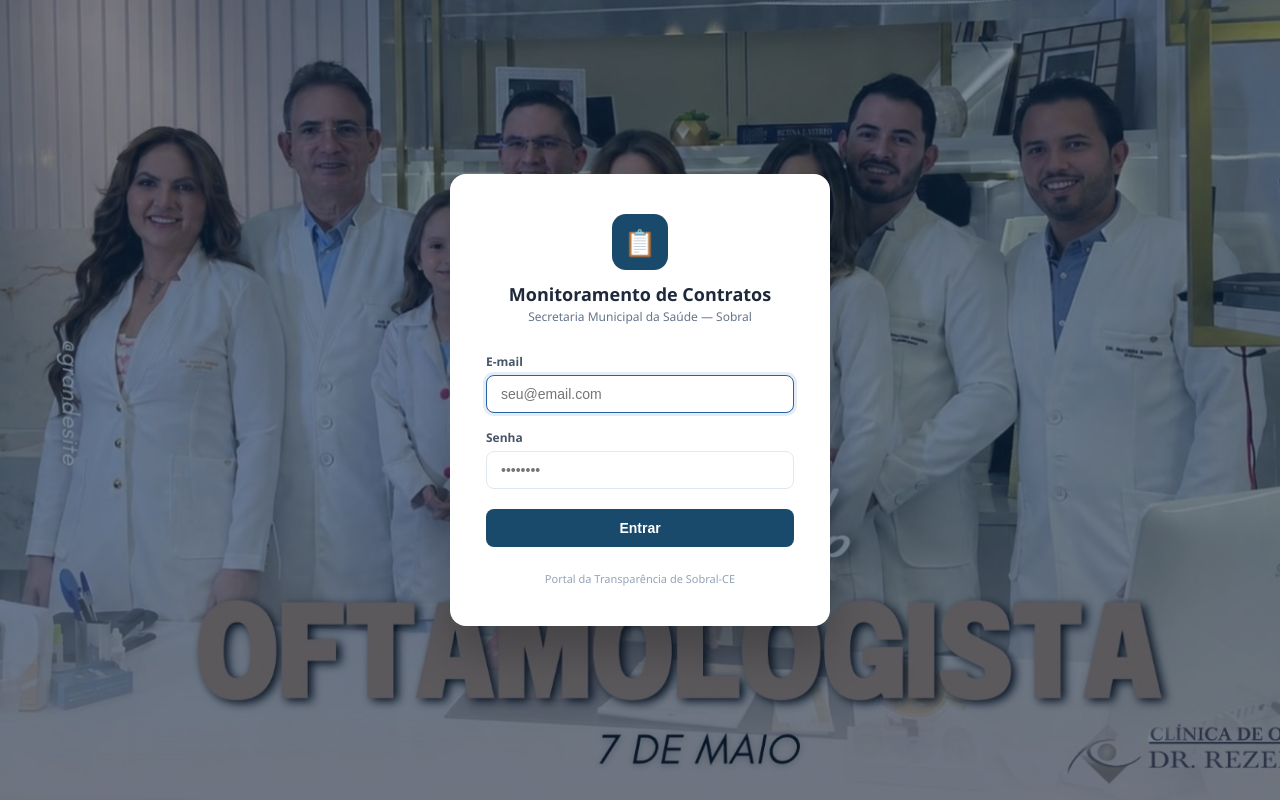
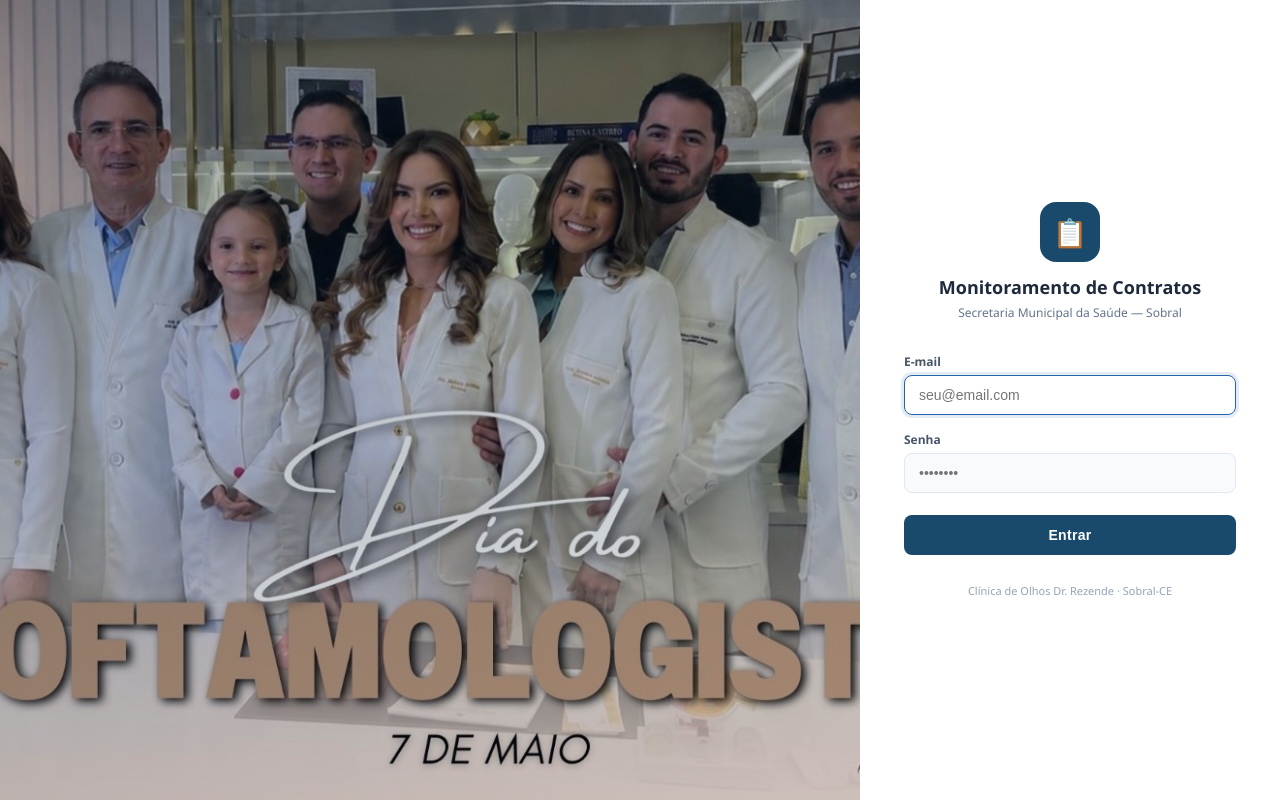
Before and after one commit to acconsultoriaemsaude2025-bit/CONTRATOS-SOBRAL, a Flask app: page /login in a window 1280 px wide. Run offline with Flask 3, Linux system fonts and the light colour scheme.

Commit message:
feat: login com layout tela dividida — foto esquerda, formulario direita

```diff
--- a/app/templates/login.html
+++ b/app/templates/login.html
@@ -8,63 +8,71 @@
 * { box-sizing: border-box; margin: 0; padding: 0; }
 body {
   font-family: 'Segoe UI', Arial, sans-serif;
-  background: url('/static/capa_login.jpg') center top / cover no-repeat fixed;
   min-height: 100vh;
   display: flex;
+}
+/* Painel esquerdo — foto */
+.painel-foto {
+  flex: 1;
+  background: url('/static/capa_login.jpg') center top / cover no-repeat;
+  position: relative;
+}
+.painel-foto::after {
+  content: '';
+  position: absolute;
+  inset: 0;
+  background: linear-gradient(160deg, rgba(10,30,55,0.38) 0%, rgba(10,30,55,0.10) 100%);
+}
+/* Painel direito — login */
+.painel-login {
+  width: 420px;
+  min-height: 100vh;
+  background: #fff;
+  display: flex;
+  flex-direction: column;
   align-items: center;
   justify-content: center;
+  padding: 48px 44px;
+  box-shadow: -6px 0 28px rgba(0,0,0,.13);
 }
-body::before {
-  content: '';
-  position: fixed;
-  inset: 0;
-  background: rgba(15, 40, 70, 0.55);
-  z-index: 0;
-}
-.card { position: relative; z-index: 1; }
-.card {
-  background: #fff;
-  border-radius: 16px;
-  padding: 40px 36px;
-  width: 100%;
-  max-width: 380px;
-  box-shadow: 0 24px 48px rgba(0,0,0,.25);
-}
+.card { width: 100%; }
 .logo {
   text-align: center;
-  margin-bottom: 28px;
+  margin-bottom: 32px;
 }
 .logo .icone {
-  width: 56px; height: 56px;
+  width: 60px; height: 60px;
   background: #1a4a6b;
-  border-radius: 14px;
+  border-radius: 16px;
   display: inline-flex;
   align-items: center;
   justify-content: center;
-  font-size: 26px;
-  margin-bottom: 12px;
+  font-size: 28px;
+  margin-bottom: 14px;
 }
-.logo h1 { font-size: 18px; font-weight: 700; color: #1e293b; }
-.logo p { font-size: 12px; color: #64748b; margin-top: 2px; }
+.logo h1 { font-size: 18px; font-weight: 700; color: #1e293b; line-height: 1.3; }
+.logo p { font-size: 12px; color: #64748b; margin-top: 4px; }
 .campo { margin-bottom: 16px; }
 .campo label { display: block; font-size: 12px; font-weight: 600; color: #475569; margin-bottom: 5px; }
 .campo input {
   width: 100%;
-  padding: 10px 14px;
+  padding: 11px 14px;
   border: 1.5px solid #e2e8f0;
   border-radius: 8px;
   font-size: 14px;
   color: #1e293b;
-  transition: border-color .15s;
+  background: #f8fafc;
+  transition: border-color .15s, background .15s;
 }
 .campo input:focus {
   outline: none;
   border-color: #2563a8;
+  background: #fff;
   box-shadow: 0 0 0 3px rgba(37,99,168,.12);
 }
 .btn {
   width: 100%;
-  padding: 11px;
+  padding: 12px;
   background: #1a4a6b;
   color: #fff;
   border: none;
@@ -73,7 +81,8 @@ body::before {
   font-weight: 700;
   cursor: pointer;
   transition: background .15s;
-  margin-top: 4px;
+  margin-top: 6px;
+  letter-spacing: .3px;
 }
 .btn:hover { background: #2563a8; }
 .flash {
@@ -85,10 +94,17 @@ body::before {
   color: #991b1b;
   border: 1px solid #fca5a5;
 }
-.rodape { text-align: center; font-size: 11px; color: #94a3b8; margin-top: 24px; }
+.rodape { text-align: center; font-size: 11px; color: #94a3b8; margin-top: 28px; }
+/* Mobile: empilha */
+@media (max-width: 680px) {
+  .painel-foto { display: none; }
+  .painel-login { width: 100%; padding: 40px 28px; }
+}
 </style>
 </head>
 <body>
+<div class="painel-foto"></div>
+<div class="painel-login">
   <div class="card">
     <div class="logo">
       <div class="icone">📋</div>
@@ -114,7 +130,8 @@ body::before {
       <button class="btn" type="submit">Entrar</button>
     </form>
 
-  <div class="rodape">Portal da Transparência de Sobral-CE</div>
+    <div class="rodape">Clínica de Olhos Dr. Rezende · Sobral-CE</div>
+  </div>
 </div>
 </body>
 </html>
```
Lines whose indentation alone changed are shown as unchanged.
